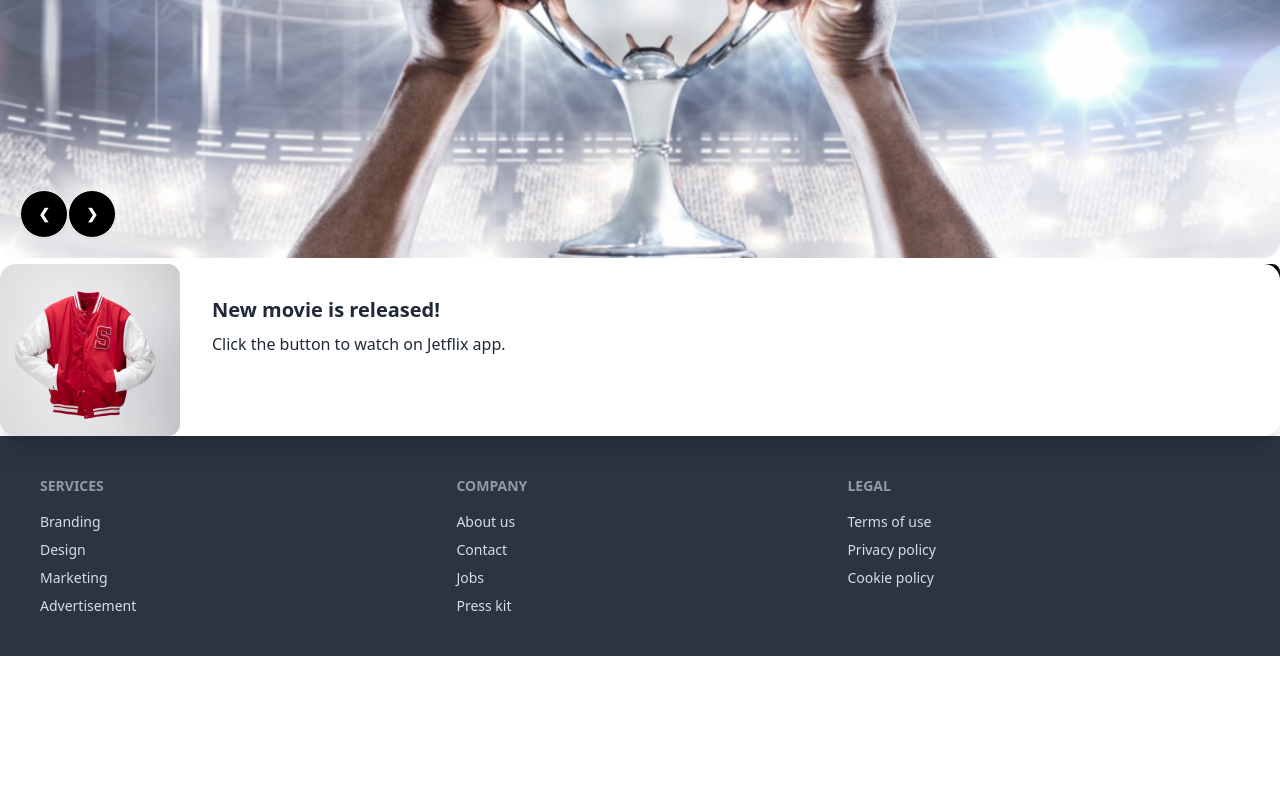
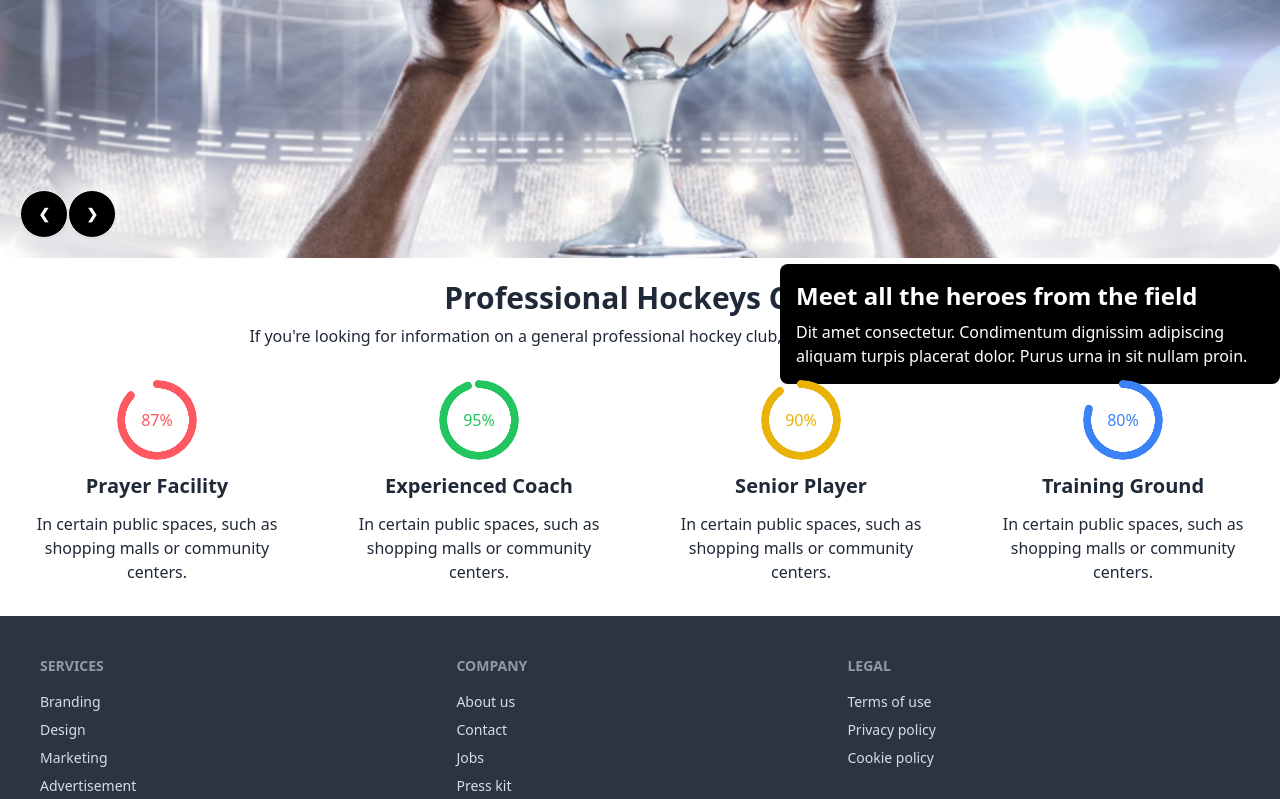
Before and after one commit to johoraislam/assigntment3, a plain HTML site: page index.html in a window 1280 px wide. Shown: the part 416-1215 px from the top of the page. Before the commit the page ends 1072 px from the top, so only its background shows below. Drawn offline with nearby package versions, Linux system fonts and the light colour scheme.

Commit message:
card section

```diff
--- a/index.html
+++ b/index.html
@@ -68,18 +68,36 @@
       </div>
       </div>
 
-        <!--new prodact section-->
-        <div>
-               <div class="card card-side bg-base-100 shadow-xl">
-                    <figure><img src="Images/5.png" alt="Movie"/></figure>
-                    <div class="card-body">
-                      <h2 class="card-title">New movie is released!</h2>
-                      <p>Click the button to watch on Jetflix app.</p>
-                      <div class="card-actions justify-end">
-                      </div>
-                    </div>
-                  </div>
+        <!--Professional Hockeys Club-->
+        <div class="my-4">
+          <div class="border-dotted text-center">
+            <h3 class="text-3xl font-semibold mb-2">Professional Hockeys Club</h3>
+            <p > If you're looking for information on a general professional hockey club, I can provide a generic overview.</p>
+          </div>
+          <div class="md:grid grid-cols-4 gap-2 mt-4">
+            <div class="p-4 text-center">
+              <div class="radial-progress text-error" style="--value:87;" role="progressbar">87%</div>
+              <h5 class="text-xl font-semibold my-3">Prayer Facility</h5>
+              <p> In certain public spaces, such as shopping malls or community centers.</p>
+            </div>
+            <div class="p-4 text-center">
+              <div class="radial-progress text-green-500" style="--value:95;" role="progressbar">95%</div>
+              <h5 class="text-xl font-semibold my-3">Experienced Coach</h5>
+              <p> In certain public spaces, such as shopping malls or community centers.</p>
+            </div>
+            <div class="p-4 text-center">
+              <div class="radial-progress text-yellow-500" style="--value:90;" role="progressbar">90%</div>
+              <h5 class="text-xl font-semibold my-3">Senior Player</h5>
+              <p> In certain public spaces, such as shopping malls or community centers.</p>
+            </div>
+            <div class="p-4 text-center">
+              <div class="radial-progress text-blue-500" style="--value:80;" role="progressbar">80%</div>
+              <h5 class="text-xl font-semibold my-3">Training Ground</h5>
+              <p> In certain public spaces, such as shopping malls or community centers.</p>
+            </div>
+          </div>
         </div>
+
     </main>
     <!--footer section start-->
     <footer class="footer p-10 bg-neutral text-neutral-content">
```
